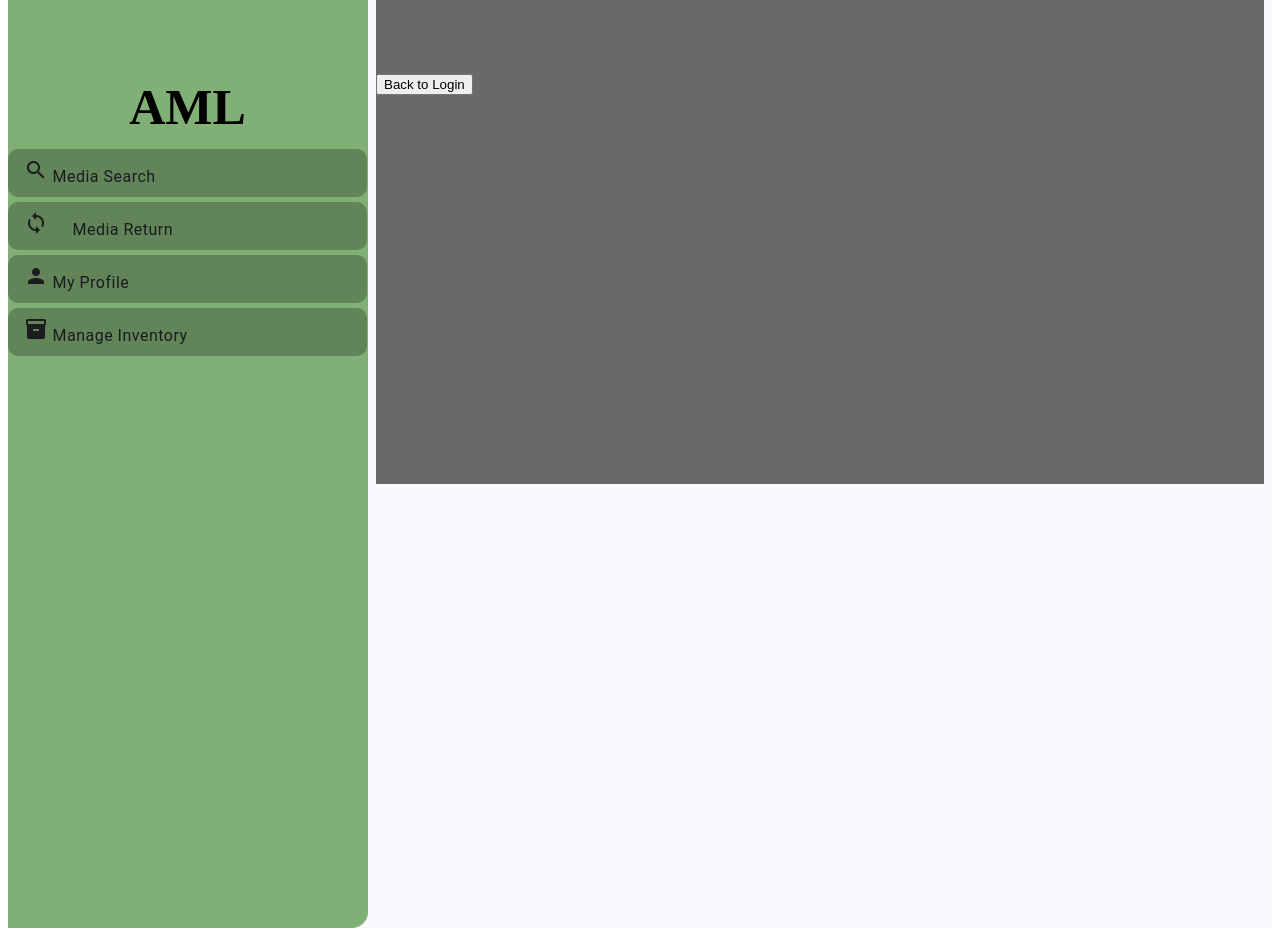
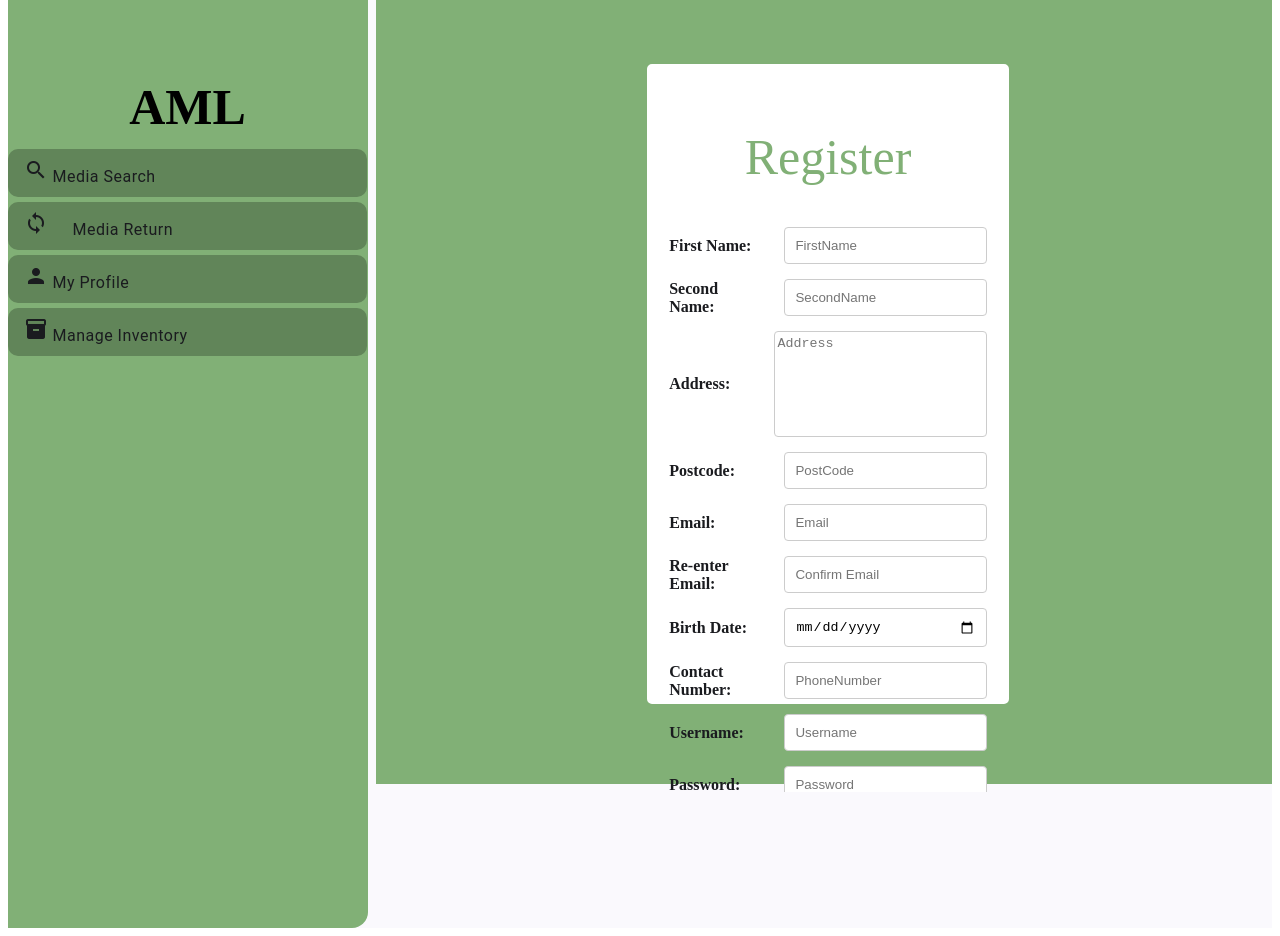
Before and after one commit to todday-not-yesterday/AmlUi, an Angular app in the folder aml-ui/: page /Registration in a window 1280 px wide. Shown: the part 80-1016 px from the top of the page. Built offline with nearby package versions, Linux system fonts and the light colour scheme; sample sign-in values are in the browser's storage.

Commit message:
version ++ whoops i deved on main sorry all :/

```diff
--- a/aml-ui/src/app/components/Registration/Registration.component.html
+++ b/aml-ui/src/app/components/Registration/Registration.component.html
@@ -1,5 +1,67 @@
 <body>
-THIS IS MEEEEEE
-<br><br><br><br><br>
-<button (click)="switchToLogin.emit()">Back to Login</button>
+    <div class="form-container">
+        <h2>Register</h2>
+        <form action="/submit_registration" method="POST">
+            <div class="form-group">
+                <label for="first-name">First Name:</label>
+                <input type="text" id="first-name" name="first_name" placeholder="FirstName" required>
+            </div>
+            <div class="form-group">
+                <label for="second-name">Second Name:</label>
+                <input type="text" id="second-name" name="second_name" placeholder="SecondName" required>
+            </div>
+            <div class="form-group">
+                <label for="address">Address:</label>
+                <textarea type="text" id="address" name="address" placeholder="Address" required></textarea>
+            </div>
+            <div class="form-group">
+                <label for="postcode">Postcode:</label>
+                <input type="text" id="postcode" name="postcode" placeholder="PostCode" required>
+            </div>
+            <div class="form-group">
+                <label for="email">Email:</label>
+                <input type="email" id="email" name="email" placeholder="Email" required>
+            </div>
+            <div class="form-group">
+                <label for="confirm-email">Re-enter Email:</label>
+                <input type="email" id="confirm-email" name="confirm_email" placeholder="Confirm Email" required>
+            </div>
+            <div class="form-group">
+                <label for="birth-date">Birth Date:</label>
+                <input type="date" id="birth-date" name="birth_date" placeholder="DD/MM/YY" required>
+            </div>
+            <div class="form-group">
+                <label for="contact-number">Contact Number:</label>
+                <input type="tel" id="contact-number" name="contact_number" placeholder="PhoneNumber" required>
+            </div>
+            <div class="form-group">
+                <label for="username">Username:</label>
+                <input type="text" id="username" name="username" placeholder="Username" required>
+            </div>
+            <div class="form-group">
+                <label for="password">Password:</label>
+                <input type="password" id="password" name="password" placeholder="Password" required>
+            </div>
+            <div class="form-group">
+                <label for="confirm-password">Re-enter Password:</label>
+                <input type="password" id="confirm-password" name="confirm_password" placeholder="Confirm Password" required>
+            </div>
+            <div class="form-group-checkbox">
+                <input type="checkbox" id="exclusive-insights" name="exclusive_insights">
+                <label for="exclusive-insights">
+                    I would like to sign up to gain access to exclusive insights from AML
+                </label>
+            </div>
+            <div class="form-group-checkbox">
+                <input type="checkbox" id="terms-conditions" name="terms_conditions" required>
+                <label for="terms-conditions">
+                    I Agree to AML’s Terms and Conditions<span style="color: red;">*</span>
+                </label>
+            </div>
+            <div class="form-button">
+                <button class="ButtonLeft" type="submit">Register</button>
+                <button class="ButtonRight" (click)="switchToLogin.emit()">Cancel</button>
+            </div>
+        </form>
+    </div>
 </body>
--- a/aml-ui/src/app/components/Registration/Registration.component.scss
+++ b/aml-ui/src/app/components/Registration/Registration.component.scss
@@ -1,4 +1,118 @@
-body{
-  background-color: dimgrey;
-  height: 500px;
+body {
+  height: 100vh;
+  width: 100%;
+  display: flex;
+  justify-content: center;
+  align-items: center;
+  background-color: #81B076;
 }
+
+h2{
+  color: #81B076;
+  font-size: 50px;
+  font-weight: lighter;
+  text-align: center;
+}
+
+.form-group {
+  display: flex;
+  align-items: center;
+  justify-content: space-between;
+  margin-bottom: 15px;
+}
+
+.form-group label {
+  flex: 0 0 30%;
+  font-weight: bold;
+  margin-right: 10px;
+}
+
+.form-group input {
+  flex: 1;
+  padding: 10px;
+  border: 1px solid #ccc;
+  border-radius: 4px;
+  margin-left: 10px;
+}
+
+.form-group-checkbox label {
+  line-height: 1.5;
+  color: #333;
+}
+
+.form-group textarea {
+  flex: 1;
+  width: calc(100% - 30px);
+  height: 100px;
+  border: 1px solid #ccc;
+  border-radius: 4px;
+  line-height: 1.5;
+  resize: none;
+}
+
+.form-container {
+  position: relative;
+  background-color: white;
+  width: 40%;
+  padding: 20px;
+  text-align: left;
+  border: 2px solid white;
+  border-radius: 5px;
+  height: 80vh;
+  box-sizing: border-box;
+}
+
+.form-group input {
+  width: calc(100% - 30px);
+}
+
+.form-button {
+  display: flex;
+  justify-content: space-between;
+  margin-top: 40px;
+}
+
+.ButtonLeft {
+  width: 150px;
+  height: 30px;
+  font-size: 20px;
+  color: white;
+  background-color: #739D69;
+  border: 1px #739D69;
+  border-radius: 5px;
+  cursor: pointer;
+  margin-left: 20px;
+}
+
+.ButtonRight {
+  width: 150px;
+  height: 30px;
+  font-size: 20px;
+  color: white;
+  background-color: #739D69;
+  border: 1px #739D69;
+  border-radius: 5px;
+  cursor: pointer;
+  margin-right: 20px;
+}
+
+.Button:hover {
+  color: white;
+  background-color: #618559;
+  transform: scale(1.02);
+  box-shadow: 0 4px 8px rgba(0, 0, 0, 0.2);
+  transition-duration: 0.3s;
+}
+.form-group-checkbox {
+  display: flex;
+  align-items: center;
+  margin-bottom: 25px;
+  margin-top: 25px;
+}
+
+.form-group-checkbox input[type="checkbox"] {
+  margin-right: 10px;
+  width: 20px;
+  height: 20px;
+  cursor: pointer;
+}
```
